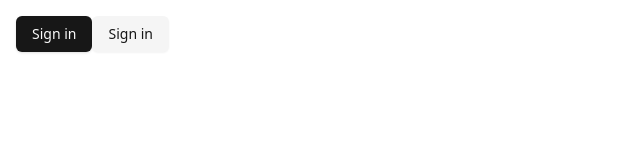
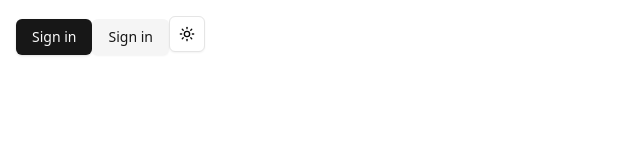
Before and after one commit to matheo-m/SOCIALLY, a Next.js app: page / in a window 1280 px wide. Shown: the top 160 px of the page, without its empty margins (0-640 px from the left). Built offline with nearby package versions, Linux system fonts and the light colour scheme; no server answers.

Commit message:
add ThemeProvider and ModeToggle components for theme management

```diff
--- a/package.json
+++ b/package.json
@@ -10,11 +10,13 @@
   },
   "dependencies": {
     "@clerk/nextjs": "^6.12.2",
+    "@radix-ui/react-dialog": "^1.1.6",
     "@radix-ui/react-slot": "^1.1.2",
     "class-variance-authority": "^0.7.1",
     "clsx": "^2.1.1",
     "lucide-react": "^0.477.0",
-    "next": "14.2.15",
+    "next": "^14.2.15",
+    "next-themes": "^0.4.4",
     "react": "^18",
     "react-dom": "^18",
     "tailwind-merge": "^3.0.2",
--- a/src/app/layout.tsx
+++ b/src/app/layout.tsx
@@ -1,7 +1,8 @@
 import type { Metadata } from "next";
 import localFont from "next/font/local";
 import "./globals.css";
-import { ClerkProvider} from "@clerk/nextjs";
+import { ClerkProvider } from "@clerk/nextjs";
+import { ThemeProvider } from "@/components/ThemeProvider";
 
 const geistSans = localFont({
   src: "./fonts/GeistVF.woff",
@@ -29,7 +30,14 @@
       <html lang="fr">
         <body className={`${geistSans.variable} ${geistMono.variable} antialiased`}>
           <body>
-            {children}
+            <ThemeProvider
+              attribute="class"
+              defaultTheme="system"
+              enableSystem
+              disableTransitionOnChange
+            >
+              {children}
+            </ThemeProvider>
           </body>
 
         </body>
--- a/src/app/page.tsx
+++ b/src/app/page.tsx
@@ -1,3 +1,4 @@
+import ModeToggle from "@/components/ModeToggle";
 import { Button } from "@/components/ui/button";
 import { SignedIn, SignedOut, SignInButton, UserButton } from "@clerk/nextjs";
 
@@ -9,13 +10,15 @@
           <SignInButton mode="modal">
             <Button>Sign in</Button>
           </SignInButton>
+      <Button variant={"secondary"}>Sign in</Button>
       </SignedOut>
 
       <SignedIn>
         <UserButton />
       </SignedIn>
 
-      <Button variant={"secondary"}>Sign in</Button>
+      <ModeToggle />
+
     </div>
   );
 }
--- /dev/null
+++ b/src/components/ModeToggle.tsx
@@ -0,0 +1,21 @@
+"use client";
+import * as React from "react";
+import { MoonIcon, SunIcon } from "lucide-react";
+import { useTheme } from "next-themes";
+import { Button } from "@/components/ui/button";
+
+export default function ModeToggle() {
+  const { theme, setTheme } = useTheme();
+
+  return (
+    <Button
+      variant="outline"
+      size="icon"
+      onClick={() => setTheme(theme === "dark" ? "light" : "dark")}
+    >
+      <SunIcon className="h-[1.2rem] w-[1.2rem] rotate-0 scale-100 transition-all dark:-rotate-90 dark:scale-0" />
+      <MoonIcon className="absolute h-[1.2rem] w-[1.2rem] rotate-90 scale-0 transition-all dark:rotate-0 dark:scale-100" />
+      <span className="sr-only">Toggle theme</span>
+    </Button>
+  );
+}
--- /dev/null
+++ b/src/components/ThemeProvider.tsx
@@ -0,0 +1,11 @@
+"use client";
+
+import * as React from "react";
+import { ThemeProvider as NextThemesProvider } from "next-themes";
+
+export function ThemeProvider({
+  children,
+  ...props
+}: React.ComponentProps<typeof NextThemesProvider>) {
+  return <NextThemesProvider {...props}>{children}</NextThemesProvider>;
+}
```
Also changed, not shown: 1 other file (tests, documents, lock files or other folders).
